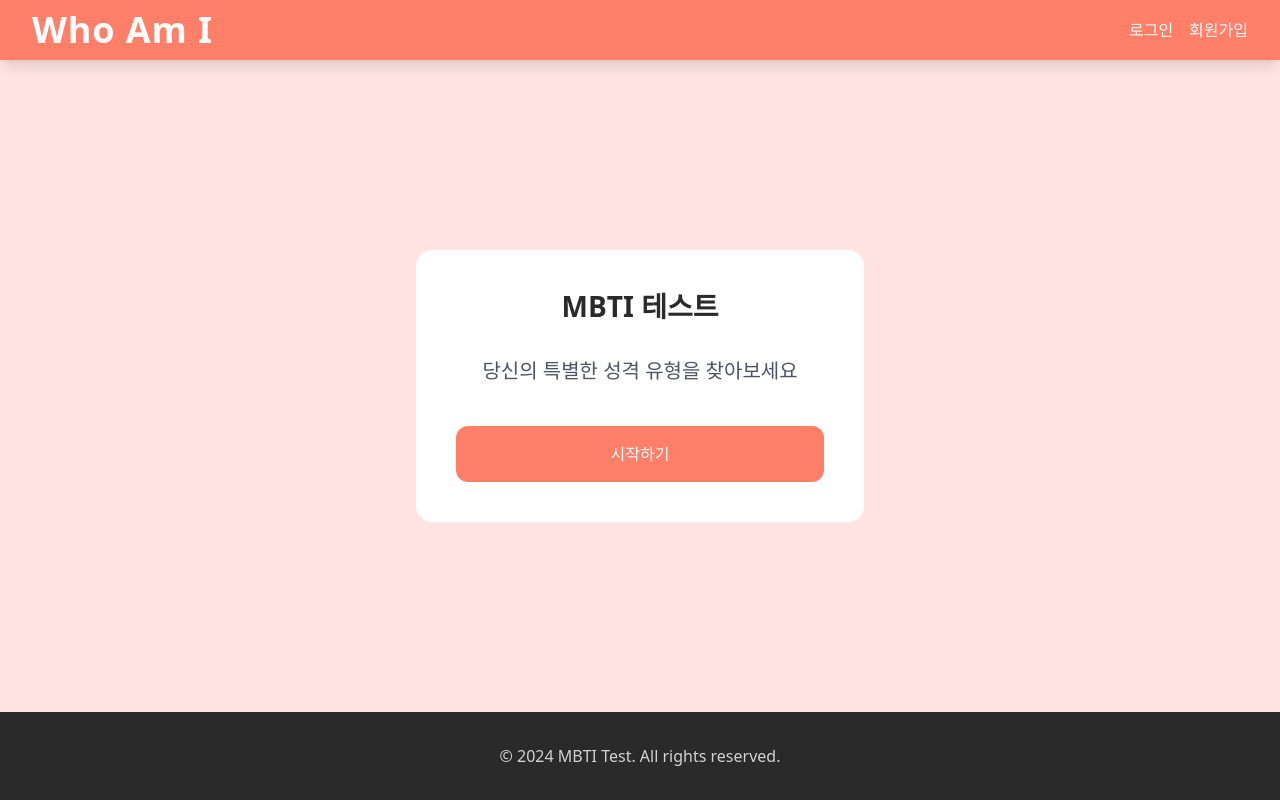
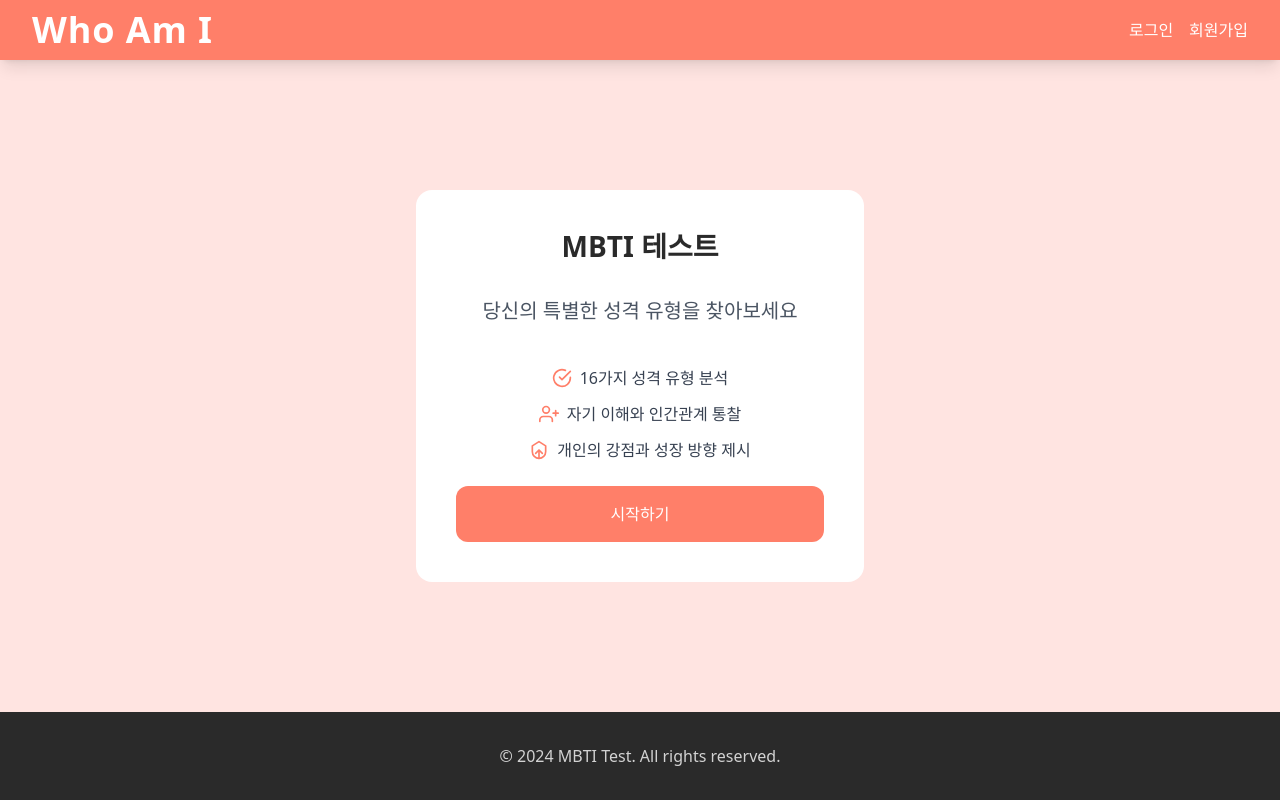
Before and after one commit to sum529-create/who-am-i, a React (Vite) app: page / in a window 1280 px wide. Built offline with nearby package versions, Linux system fonts and the light colour scheme; no server answers.

Commit message:
✨ Update : 홈 페이지에 성격 유형 분석 관련 정보 추가

```diff
--- a/src/pages/Home.jsx
+++ b/src/pages/Home.jsx
@@ -16,6 +16,32 @@ const Home = () => {
         <p className="text-large text-gray-600 text-center mb-10">
           당신의 특별한 성격 유형을 찾아보세요
         </p>
+        <div className="mb-6 text-center text-gray-700 space-y-3">
+          <div className="flex items-center justify-center gap-2">
+            <svg xmlns="http://www.w3.org/2000/svg" width="20" height="20" viewBox="0 0 24 24" fill="none" stroke="var(--button-primary)" strokeWidth="2" strokeLinecap="round" strokeLinejoin="round">
+              <path d="M22 11.08V12a10 10 0 1 1-5.93-9.14"></path>
+              <polyline points="22 4 12 14.01 9 11.01"></polyline>
+            </svg>
+            <span>16가지 성격 유형 분석</span>
+          </div>
+          <div className="flex items-center justify-center gap-2">
+            <svg xmlns="http://www.w3.org/2000/svg" width="20" height="20" viewBox="0 0 24 24" fill="none" stroke="var(--button-primary)" strokeWidth="2" strokeLinecap="round" strokeLinejoin="round">
+              <path d="M16 21v-2a4 4 0 0 0-4-4H5a4 4 0 0 0-4 4v2"></path>
+              <circle cx="8.5" cy="7" r="4"></circle>
+              <line x1="20" y1="8" x2="20" y2="14"></line>
+              <line x1="17" y1="11" x2="23" y2="11"></line>
+            </svg>
+            <span>자기 이해와 인간관계 통찰</span>
+          </div>
+          <div className="flex items-center justify-center gap-2">
+            <svg xmlns="http://www.w3.org/2000/svg" width="20" height="20" viewBox="0 0 24 24" fill="none" stroke="var(--button-primary)" strokeWidth="2" strokeLinecap="round" strokeLinejoin="round">
+              <path d="M12 22 a 8 8 0 0 0 8-8V7l-8-5-8 5v7a8 8 0 0 0 8 8z"></path>
+              <path d="M12 22v-9"></path>
+              <path d="m16 16-4-4-4 4"></path>
+            </svg>
+            <span>개인의 강점과 성장 방향 제시</span>
+          </div>
+        </div>
         {!token ? (
           <Link
             to="/login"
```
